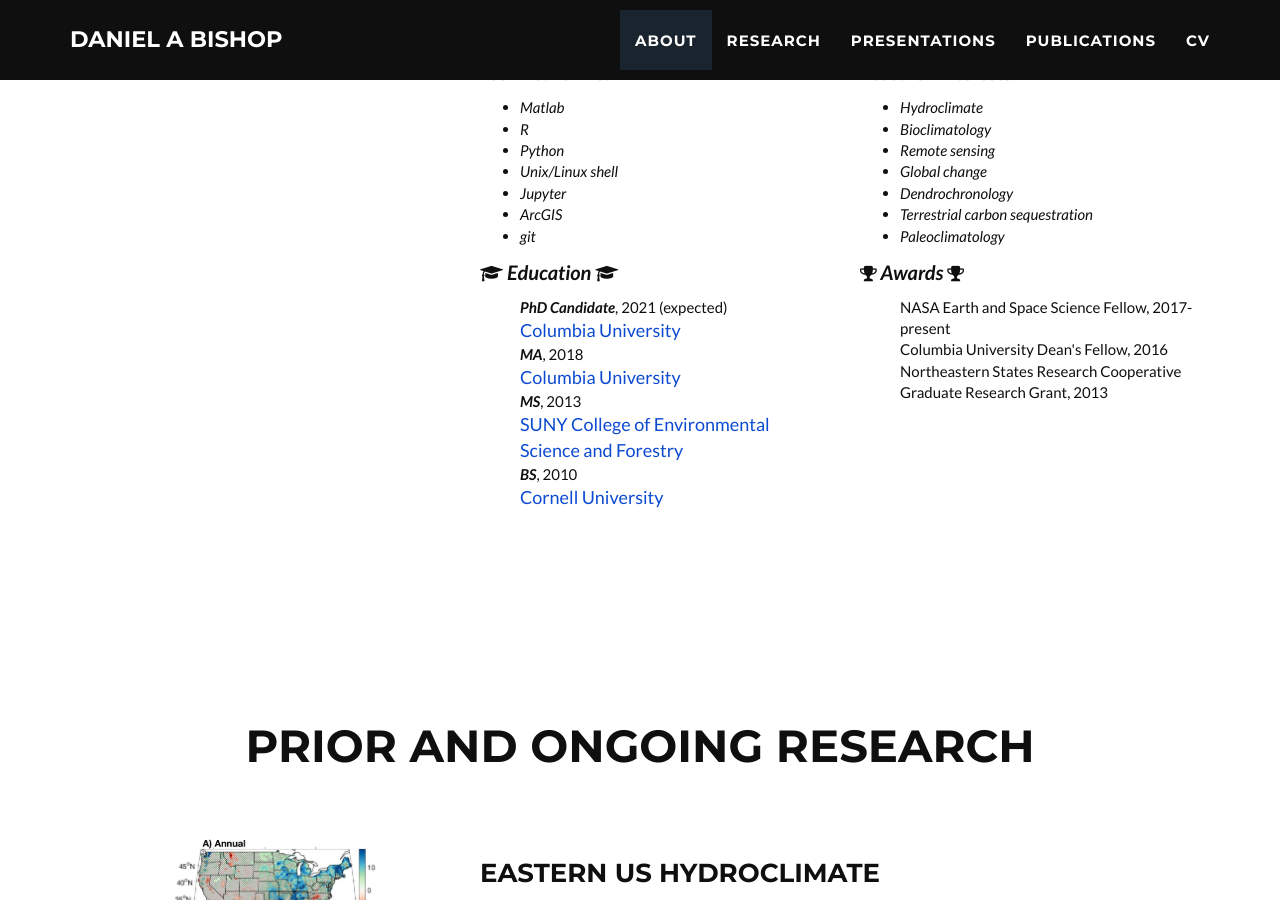
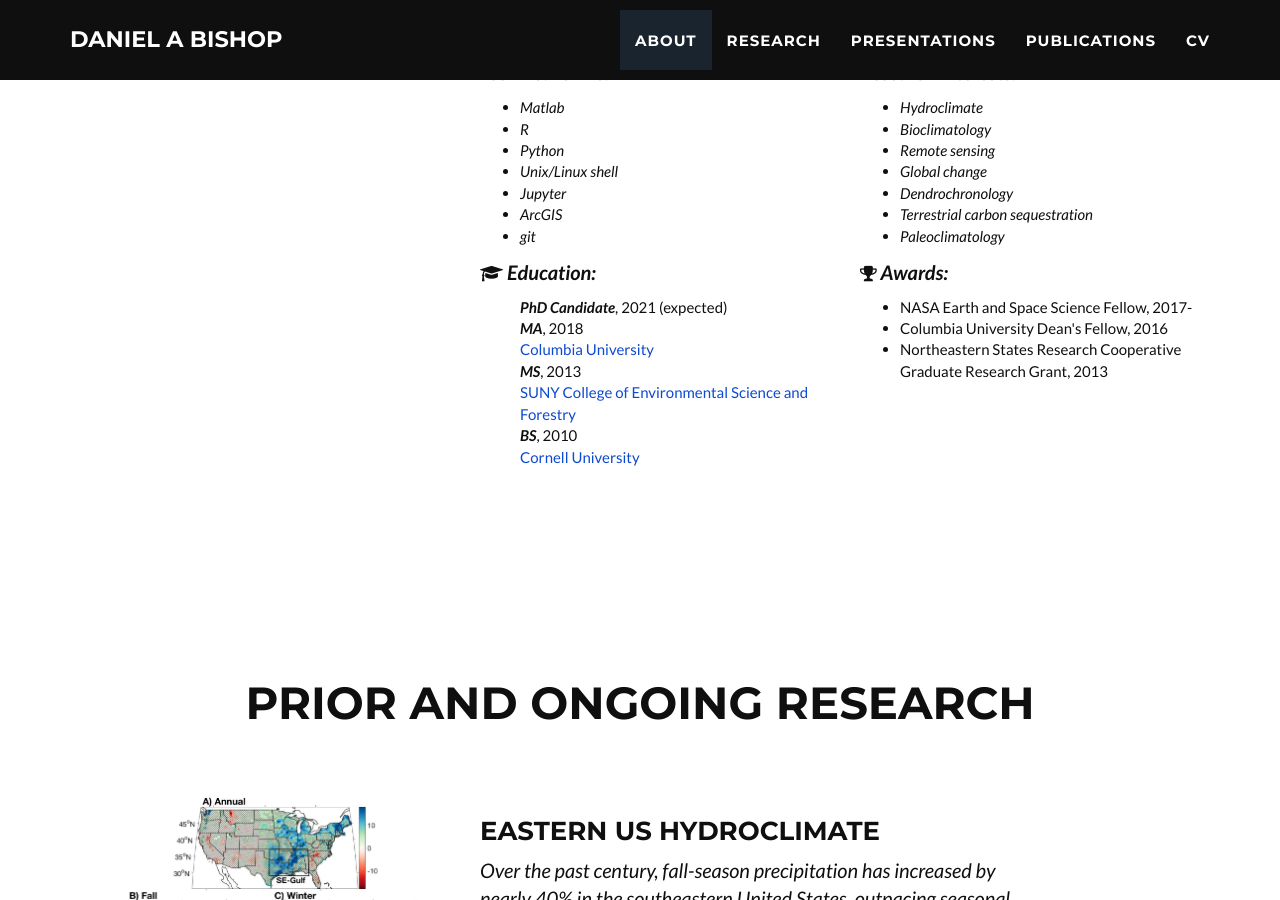
Before and after one commit to danielabishop/danielabishop.github.io, a Jekyll site: the page built from index.html, in a window 1280 px wide and 900 px high, scrolled down 1258 px. Built offline with Jekyll 4.4.1, drawn with Linux system fonts in a browser that asks for light colours; some web fonts are replaced; comment, search, counter and statistics services are not loaded.

Commit message:
About updates

```diff
--- a/_includes/portfolio_grid.html
+++ b/_includes/portfolio_grid.html
@@ -24,8 +24,8 @@
                         circulation model data, as well as the quantitative and field methods of dendrochronology. My
                         dissertation research considers the drivers of change in spatial and temporal hydroclimate, with an
                         emphasis on dynamic and thermodynamic causes of decadal-to-centennial precipitation trends and
-                        variability over eastern North America.<br><br>For more, see <a class="page-scroll"
-                                                                                        href="#research">Research</a></b>.</p>
+                        variability over eastern North America.<br><br>For more, see
+                        <a class="page-scroll" href="#research">Research</a></b>.<br></p>
                 </div>
             </div>
 
@@ -62,25 +62,22 @@
                 <div class="col-md-4">
                 </div>
                 <div class="col-md-4">
-                    <p><i><b><i style="font-size:18px" class="fa">&#xf19d;</i> Education
-                        <i style="font-size:18px" class="fa">&#xf19d;</i></b><br></i></p>
+                    <p><i><b><i style="font-size:18px" class="fa">&#xf19d;</i> Education:</b><br></i></p>
                     <ul style="list-style-type:none">
-                        <li><b><i>PhD Candidate</i></b>, 2021 (expected)<br>
-                            <font size="4"><a href="https://eesc.columbia.edu">Columbia University</a></font></li>
+                        <li><b><i>PhD Candidate</i></b>, 2021 (expected)</li>
                         <li><b><i>MA</i></b>, 2018<br>
-                            <font size="4"><a href="https://eesc.columbia.edu">Columbia University</a></font></li>
+                            <a href="https://eesc.columbia.edu">Columbia University</a></li>
                         <li><b><i>MS</i></b>, 2013<br>
-                            <font size="4"><a href="https://www.esf.edu/fnrm/graduate/nrm/">SUNY College of Environmental
-                                Science and Forestry</a></font></li>
+                            <a href="https://www.esf.edu/fnrm/graduate/nrm/">SUNY College of Environmental
+                                Science and Forestry</a></li>
                         <li><b><i>BS</i></b>, 2010<br>
-                            <font size="4"><a href="https://www.eas.cornell.edu/eas">Cornell University</a></font></li>
+                            <a href="https://www.eas.cornell.edu/eas">Cornell University</a></li>
                     </ul>
                 </div>
                 <div class="col-md-4">
-                    <p><i><b><i style="font-size:18px" class="fa">&#xf091;</i> Awards
-                        <i style="font-size:18px" class="fa">&#xf091;</i></b><br></i></p>
-                    <ul style="list-style-type:none">
-                        <li>NASA Earth and Space Science Fellow, 2017-present</li>
+                    <p><i><b><i style="font-size:18px" class="fa">&#xf091;</i> Awards:</b><br></i></p>
+                    <ul>
+                        <li>NASA Earth and Space Science Fellow, 2017-</li>
                         <li>Columbia University Dean's Fellow, 2016</li>
                         <li>Northeastern States Research Cooperative Graduate Research Grant, 2013</li>
                     </ul>
```
Also changed, not shown: 6 other files.
